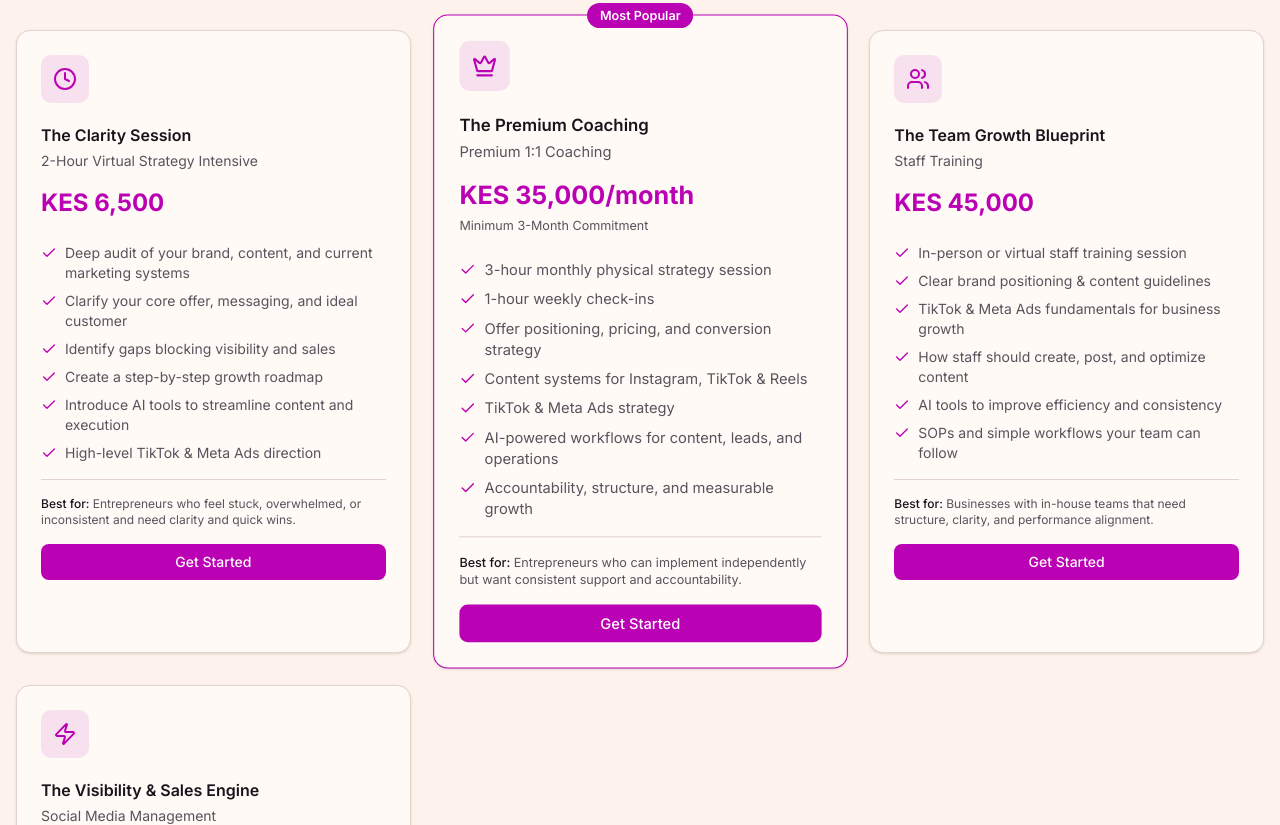
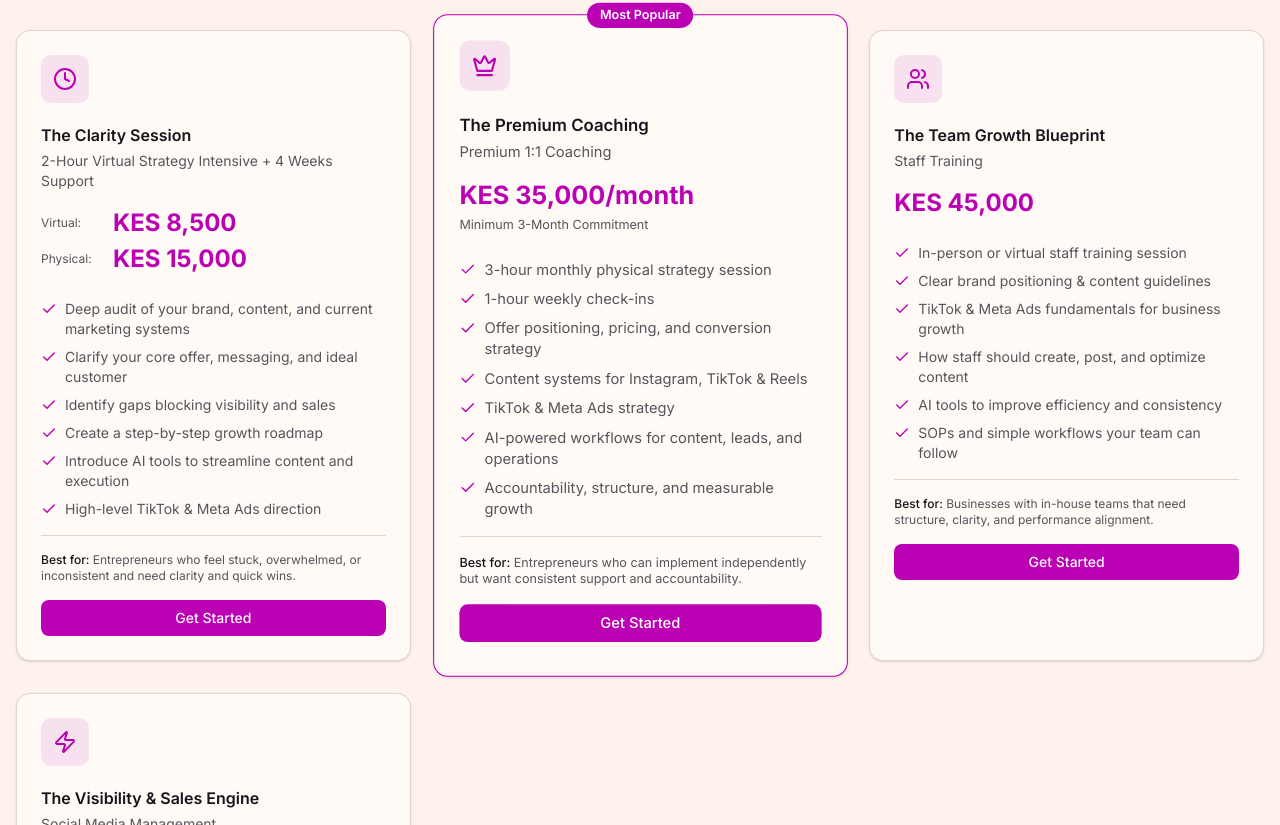
Before and after one commit to githujamesdev/suzanglobal, a Next.js app: page / in a window 1280 px wide. Shown: the part 1715-2540 px from the top of the page. Built offline with nearby package versions, Linux system fonts and the light colour scheme.

Commit message:
Updated prices

```diff
--- a/components/pricing.tsx
+++ b/components/pricing.tsx
@@ -17,7 +17,7 @@ export function Pricing() {
   const [submitStatus, setSubmitStatus] = useState("")
 
   const offers = [
-    { name: "Strategy Session", price: "KES 6,500" },
+    { name: "Strategy Session", price: "KES 8,500" },
     { name: "Premium Monthly Coaching", price: "KES 35,000", note: "(min. 3 months)" },
     { name: "Group Training", price: "KES 45,000" },
     { name: "Social Media Management", price: "KES 80,000" },
--- a/components/services.tsx
+++ b/components/services.tsx
@@ -8,8 +8,11 @@ export function Services() {
     {
       icon: Clock,
       title: "The Clarity Session",
-      subtitle: "2-Hour Virtual Strategy Intensive",
-      price: "KES 6,500",
+      subtitle: "2-Hour Virtual Strategy Intensive + 4 Weeks Support",
+      price: {
+          virtual: "KES 8,500",
+          physical: "KES 15,000",
+        },
       features: [
         "Deep audit of your brand, content, and current marketing systems",
         "Clarify your core offer, messaging, and ideal customer",
@@ -116,9 +119,24 @@ export function Services() {
                 <CardTitle className="text-foreground">{service.title}</CardTitle>
                 <CardDescription className="text-muted-foreground">{service.subtitle}</CardDescription>
                 <div className="pt-2">
-                  <span className="text-2xl font-bold text-primary">{service.price}</span>
-                  {service.commitment && <p className="text-xs text-muted-foreground mt-1">{service.commitment}</p>}
-                </div>
+  {typeof service.price === "object" ? (
+    <div className="flex flex-col gap-1">
+      <div className="flex items-center gap-2">
+        <span className="text-xs text-muted-foreground w-16">Virtual:</span>
+        <span className="text-2xl font-bold text-primary">{service.price.virtual}</span>
+      </div>
+      <div className="flex items-center gap-2">
+        <span className="text-xs text-muted-foreground w-16">Physical:</span>
+        <span className="text-2xl font-bold text-primary">{service.price.physical}</span>
+      </div>
+    </div>
+  ) : (
+    <span className="text-2xl font-bold text-primary">{service.price}</span>
+  )}
+  {service.commitment && (
+    <p className="text-xs text-muted-foreground mt-1">{service.commitment}</p>
+  )}
+</div>
               </CardHeader>
               <CardContent className="space-y-4">
                 <ul className="space-y-2">
```
